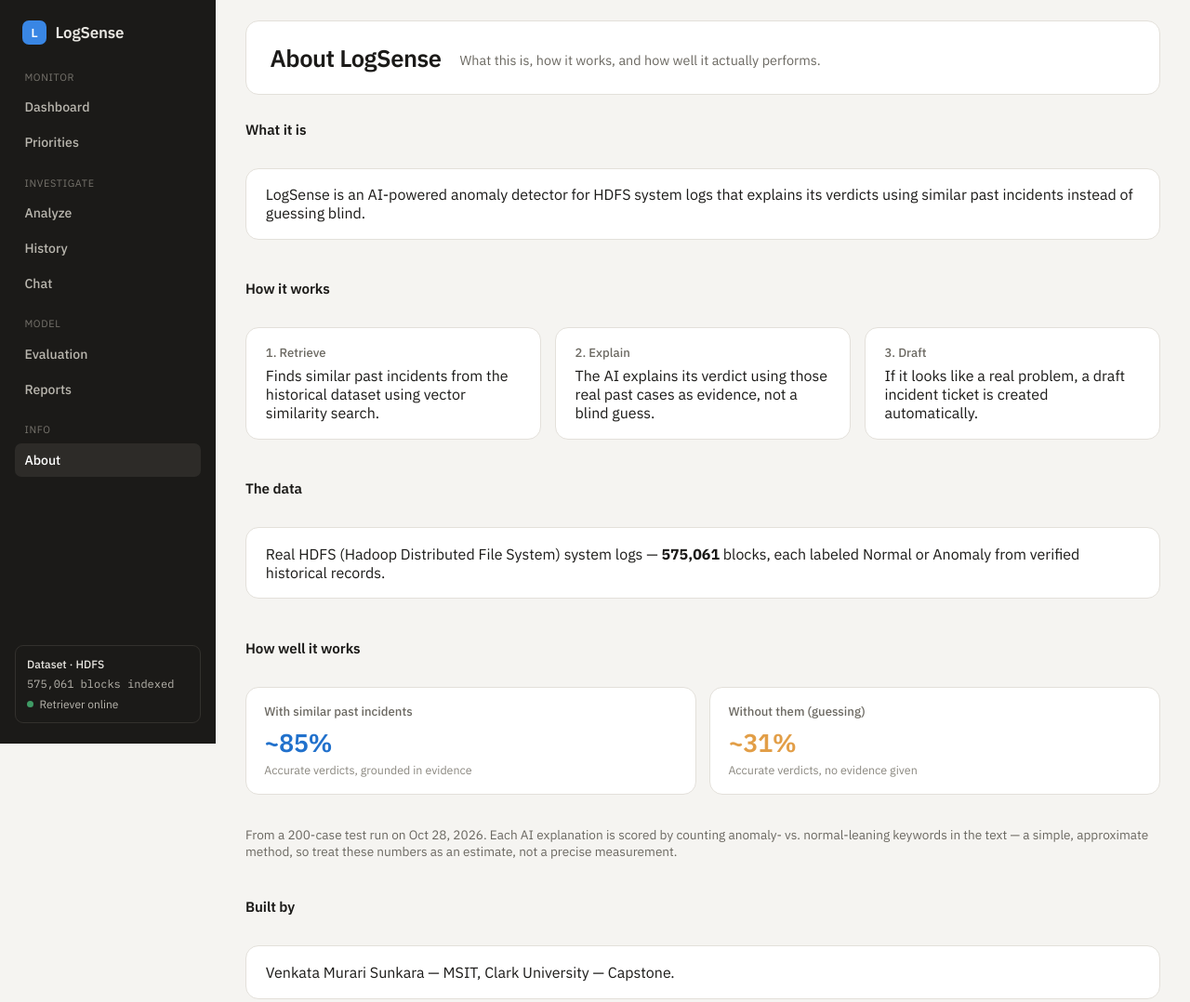
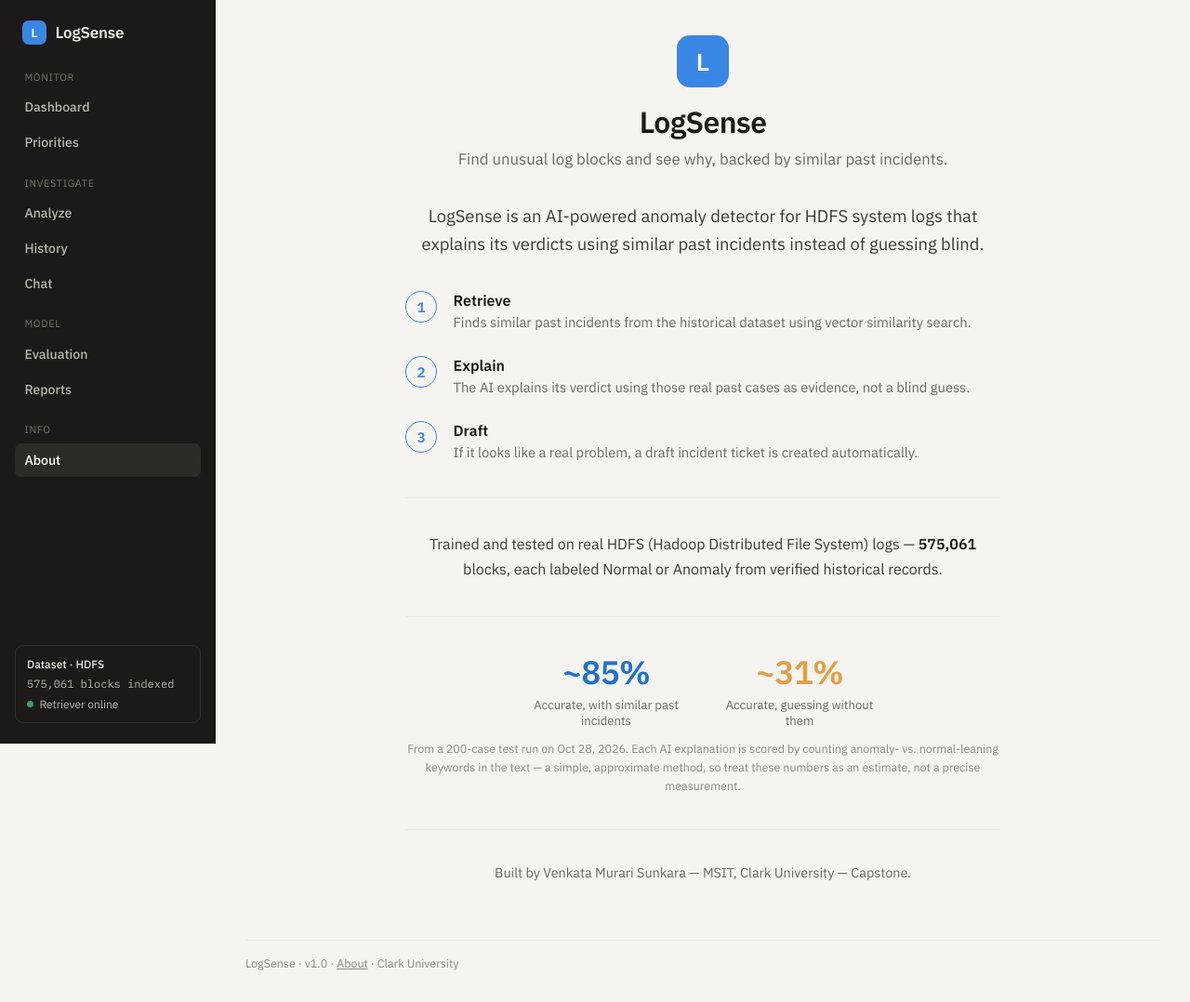
Before and after one commit to venkata-murari-sunkara/logsense, a plain HTML site: page frontend/about.html in a window 1280 px wide. Shown: the top 1078 px of the page at 93% size. Drawn offline with Linux system fonts and the light colour scheme.

Commit message:
Redesign About page with a landing-page feel
The first version used the same ls-card grid as every data screen in
the app, which read as just another dashboard page rather than an
about page. Rebuilt the content (unchanged) into a centered column:
hero with logo/title/tagline, flowing numbered steps instead of 3
side-by-side cards, plain prose for the dataset blurb, two large
unboxed stat numbers (still using the existing grounded/ungrounded
color coding), dividers instead of section-title bars. Sidebar nav is
unchanged so it's still reached the same way; only the main content
composition changed.

```diff
--- a/frontend/about.html
+++ b/frontend/about.html
@@ -7,7 +7,7 @@
   <title>LogSense — About</title>
   <link rel="preconnect" href="https://fonts.googleapis.com">
   <link href="https://fonts.googleapis.com/css2?family=IBM+Plex+Sans:wght@400;500;600;700&family=IBM+Plex+Mono:wght@400;500;600&display=swap" rel="stylesheet" />
-  <link rel="stylesheet" href="css/styles.css?v=1793635372" />
+  <link rel="stylesheet" href="css/styles.css?v=1793636241" />
 </head>
 <body>
   <div class="ls-shell">
@@ -35,56 +35,62 @@
     </aside>
 
     <main class="ls-main">
-      <div class="ls-header">
-        <h1>About LogSense</h1>
-        <p>What this is, how it works, and how well it actually performs.</p>
+      <div class="ls-about">
+        <div class="ls-about-hero">
+          <div class="ls-about-logo">L</div>
+          <h1>LogSense</h1>
+          <p class="ls-about-tagline">Find unusual log blocks and see why, backed by similar past incidents.</p>
         </div>
 
-      <div class="ls-section-title">What it is</div>
-      <div class="ls-card">
-        <p style="margin: 0;">LogSense is an AI-powered anomaly detector for HDFS system logs that explains its verdicts using similar past incidents instead of guessing blind.</p>
+        <p class="ls-about-lead">LogSense is an AI-powered anomaly detector for HDFS system logs that explains its verdicts using similar past incidents instead of guessing blind.</p>
+
+        <div class="ls-about-steps">
+          <div class="ls-about-step">
+            <span class="ls-about-step-num">1</span>
+            <div>
+              <h3>Retrieve</h3>
+              <p>Finds similar past incidents from the historical dataset using vector similarity search.</p>
             </div>
-
-      <div class="ls-section-title">How it works</div>
-      <div class="ls-grid" style="grid-template-columns: repeat(auto-fit, minmax(200px, 1fr));">
-        <div class="ls-card">
-          <div class="ls-metric-label">1. Retrieve</div>
-          <p style="margin: 0;">Finds similar past incidents from the historical dataset using vector similarity search.</p>
           </div>
-        <div class="ls-card">
-          <div class="ls-metric-label">2. Explain</div>
-          <p style="margin: 0;">The AI explains its verdict using those real past cases as evidence, not a blind guess.</p>
+          <div class="ls-about-step">
+            <span class="ls-about-step-num">2</span>
+            <div>
+              <h3>Explain</h3>
+              <p>The AI explains its verdict using those real past cases as evidence, not a blind guess.</p>
             </div>
-        <div class="ls-card">
-          <div class="ls-metric-label">3. Draft</div>
-          <p style="margin: 0;">If it looks like a real problem, a draft incident ticket is created automatically.</p>
+          </div>
+          <div class="ls-about-step">
+            <span class="ls-about-step-num">3</span>
+            <div>
+              <h3>Draft</h3>
+              <p>If it looks like a real problem, a draft incident ticket is created automatically.</p>
+            </div>
           </div>
         </div>
 
-      <div class="ls-section-title">The data</div>
-      <div class="ls-card">
-        <p style="margin: 0;">Real HDFS (Hadoop Distributed File System) system logs — <b>575,061</b> blocks, each labeled Normal or Anomaly from verified historical records.</p>
+        <div class="ls-about-divider"></div>
+
+        <p class="ls-about-body">Trained and tested on real HDFS (Hadoop Distributed File System) logs — <span class="ls-about-stat-inline">575,061</span> blocks, each labeled Normal or Anomaly from verified historical records.</p>
+
+        <div class="ls-about-divider"></div>
+
+        <div class="ls-about-stats">
+          <div class="ls-about-stat" title="How often the AI was right when it had similar past cases to compare against">
+            <div class="ls-about-stat-value" style="color: var(--info-strong);">~85%</div>
+            <div class="ls-about-stat-label">Accurate, with similar past incidents</div>
+          </div>
+          <div class="ls-about-stat" title="How often the AI was right when guessing without any past cases to compare against">
+            <div class="ls-about-stat-value" style="color: var(--warning-strong);">~31%</div>
+            <div class="ls-about-stat-label">Accurate, guessing without them</div>
+          </div>
+        </div>
+        <p class="ls-about-note">From a 200-case test run on Oct 28, 2026. Each AI explanation is scored by counting anomaly- vs. normal-leaning keywords in the text — a simple, approximate method, so treat these numbers as an estimate, not a precise measurement.</p>
+
+        <div class="ls-about-divider"></div>
+
+        <p class="ls-about-credit">Built by Venkata Murari Sunkara — MSIT, Clark University — Capstone.</p>
       </div>
 
-      <div class="ls-section-title">How well it works</div>
-      <div class="ls-grid ls-grid-2">
-        <div class="ls-metric-box" title="How often the AI was right when it had similar past cases to compare against">
-          <div class="ls-metric-label">With similar past incidents</div>
-          <div class="ls-metric-value ls-metric-grounded">~85%</div>
-          <div class="ls-metric-sub">Accurate verdicts, grounded in evidence</div>
-        </div>
-        <div class="ls-metric-box" title="How often the AI was right when guessing without any past cases to compare against">
-          <div class="ls-metric-label">Without them (guessing)</div>
-          <div class="ls-metric-value ls-metric-ungrounded">~31%</div>
-          <div class="ls-metric-sub">Accurate verdicts, no evidence given</div>
-        </div>
-      </div>
-      <p class="ls-muted" style="margin-top: 0.75rem;">From a 200-case test run on Oct 28, 2026. Each AI explanation is scored by counting anomaly- vs. normal-leaning keywords in the text — a simple, approximate method, so treat these numbers as an estimate, not a precise measurement.</p>
-
-      <div class="ls-section-title">Built by</div>
-      <div class="ls-card">
-        <p style="margin: 0;">Venkata Murari Sunkara — MSIT, Clark University — Capstone.</p>
-      </div>
       <footer class="ls-footer">LogSense · v1.0 · <a href="about.html">About</a> · Clark University</footer>
     </main>
   </div>
--- a/frontend/css/styles.css
+++ b/frontend/css/styles.css
@@ -368,3 +368,42 @@ code { background: var(--bg); padding: 0.1rem 0.4rem; border-radius: 4px; font-s
 }
 .ls-footer a { color: var(--text-faint); text-decoration: underline; }
 .ls-footer a:hover { color: var(--accent); }
+
+/* ---------- About page (landing-page feel, deliberately not another
+   data-dashboard screen — centered column, flowing prose, no card grid) ---------- */
+.ls-about { max-width: 640px; margin: 1rem auto 0; width: 100%; }
+.ls-about-hero { text-align: center; margin-bottom: 2.25rem; }
+.ls-about-logo {
+  width: 56px; height: 56px; margin: 0 auto 1rem;
+  border-radius: 14px; background: var(--accent-strong); color: #fff;
+  display: grid; place-items: center; font: 600 26px "IBM Plex Mono", monospace;
+}
+.ls-about-hero h1 { font-size: 2rem; font-weight: 600; letter-spacing: -0.02em; margin: 0 0 0.5rem; }
+.ls-about-tagline { color: var(--text-muted); font-size: 1.05rem; margin: 0; }
+.ls-about-lead { font-size: 1.15rem; line-height: 1.6; text-align: center; color: var(--text-secondary); margin: 0 0 2.25rem; }
+.ls-about-body { font-size: 1rem; line-height: 1.7; color: var(--text-secondary); text-align: center; margin: 0; }
+.ls-about-stat-inline { font-weight: 600; color: var(--text); }
+
+.ls-about-steps { display: flex; flex-direction: column; gap: 1.5rem; margin-bottom: 2.25rem; }
+.ls-about-step { display: flex; gap: 1.1rem; align-items: flex-start; }
+.ls-about-step-num {
+  flex: none; width: 34px; height: 34px; border-radius: 50%;
+  border: 1.5px solid var(--accent-strong); color: var(--accent-strong);
+  display: grid; place-items: center; font: 600 0.95rem "IBM Plex Mono", monospace;
+}
+.ls-about-step h3 { margin: 0 0 0.2rem; font-size: 1rem; font-weight: 600; }
+.ls-about-step p { margin: 0; color: var(--text-muted); font-size: 0.92rem; line-height: 1.55; }
+
+.ls-about-divider { height: 1px; background: var(--border-light); margin: 2.25rem 0; }
+
+.ls-about-stats { display: flex; justify-content: center; gap: 3rem; margin-bottom: 0.75rem; }
+.ls-about-stat { text-align: center; }
+.ls-about-stat-value { font-size: 2.2rem; font-weight: 600; letter-spacing: -0.02em; }
+.ls-about-stat-label { font-size: 0.82rem; color: var(--text-muted); margin-top: 0.3rem; max-width: 160px; }
+.ls-about-note { font-size: 0.78rem; color: var(--text-faint); text-align: center; line-height: 1.6; margin: 0 0 2.25rem; }
+
+.ls-about-credit { text-align: center; color: var(--text-muted); font-size: 0.9rem; margin: 0; }
+
+@media (max-width: 640px) {
+  .ls-about-stats { gap: 1.5rem; flex-wrap: wrap; }
+}
```
Also changed, not shown: frontend/analyze.html (+3 -3 lines), frontend/chat.html (+3 -3 lines), frontend/evaluate.html (+3 -3 lines), frontend/history.html (+3 -3 lines), frontend/index.html (+3 -3 lines), frontend/priorities.html (+3 -3 lines), frontend/reports.html (+4 -4 lines). Lines whose indentation alone changed are shown as unchanged.
